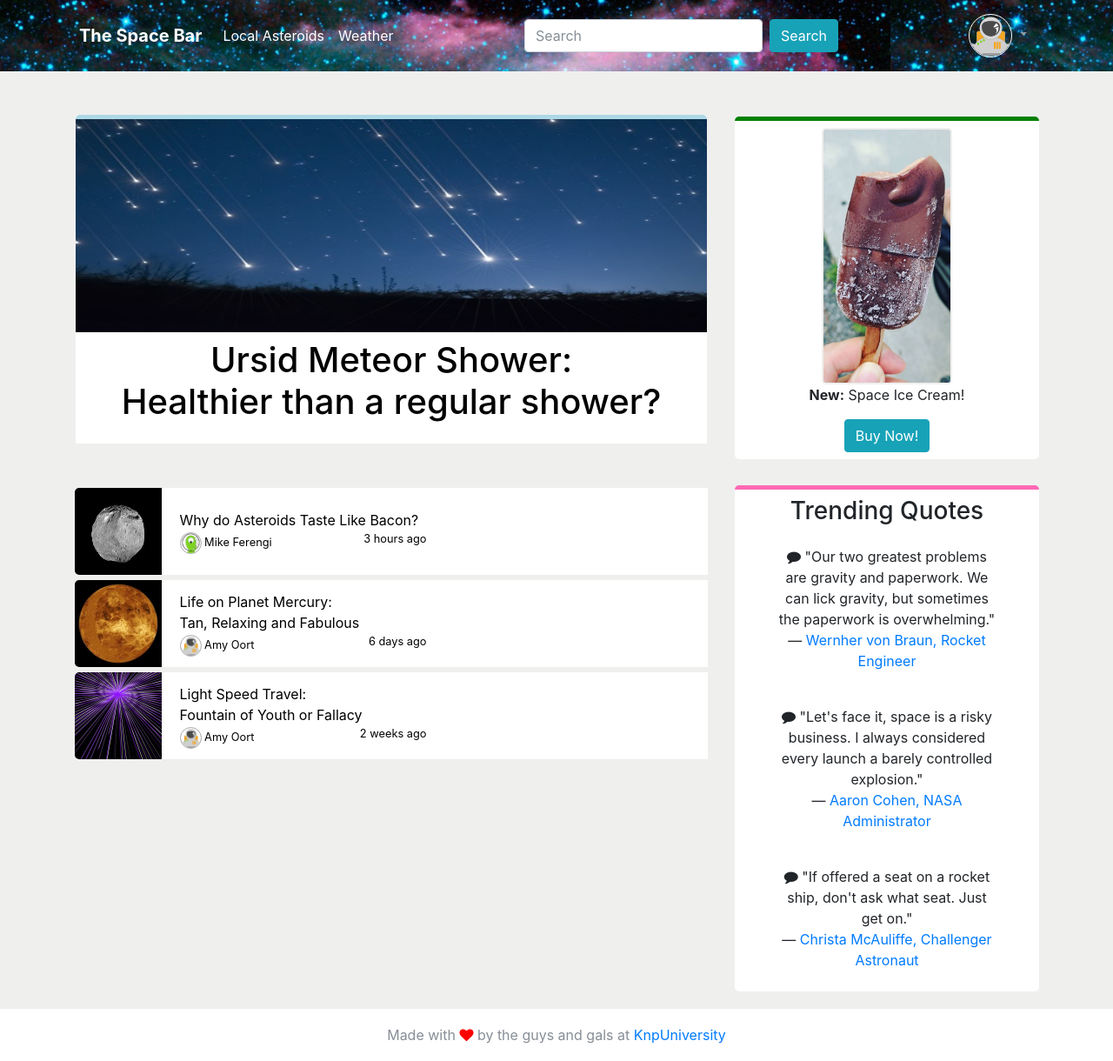
After one commit to Ahmed-Ayman/symfony-playground, a Symfony app: template symfony-casts/the_spacebar/templates/article/homepage.html.twig in a window 1280 px wide. The commit adds this page. Shown: the whole page at 87% size. Run offline with Twig, Linux system fonts and the light colour scheme; the template is opened without the code that fills it, so the values that code supplies are empty; some libraries are stand-ins or nearby versions.

Commit message:
create a home page.

```diff
--- a/symfony-casts/the_spacebar/src/Controller/ArticleController.php
+++ b/symfony-casts/the_spacebar/src/Controller/ArticleController.php
@@ -11,16 +11,16 @@ use Symfony\Component\Routing\Annotation\Route;
 class ArticleController extends AbstractController
 {
     /**
-     * @Route("/")
+     * @Route("/", name="homepage")
      * @return Response
      */
     public function homepage()
     {
-        return new Response("OMG! hello");
+        return $this->render('article/homepage.html.twig');
     }
 
     /**
-     * @Route("/news/{slug}")
+     * @Route("/news/{slug}", name="article_show")
      */
     public function show($slug)
     {
--- /dev/null
+++ b/symfony-casts/the_spacebar/templates/article/homepage.html.twig
@@ -0,0 +1,80 @@
+{% extends 'base.html.twig' %}
+
+{% block body %}
+    <div class="container">
+        <div class="row">
+
+            <!-- Article List -->
+
+            <div class="col-sm-12 col-md-8">
+
+                <!-- H1 Article -->
+                <a class="main-article-link" href="#">
+                    <div class="main-article mb-5 pb-3">
+                        <img src="{{ asset('images/meteor-shower.jpg') }}" alt="meteor shower">
+                        <h1 class="text-center mt-2">Ursid Meteor Shower: <br>Healthier than a regular shower?</h1>
+                    </div>
+                </a>
+
+                <!-- Supporting Articles -->
+
+                <div class="article-container my-1">
+                    <a href="{{ path('article_show', {"slug": "Why-do-Asteroids-Taste-Like-Bacon?" }) }}">
+                        <img class="article-img" src="{{ asset('images/asteroid.jpeg') }}">
+                        <div class="article-title d-inline-block pl-3 align-middle">
+                            <span>Why do Asteroids Taste Like Bacon?</span>
+                            <br>
+                            <span class="align-left article-details"><img class="article-author-img rounded-circle" src="{{ asset('images/alien-profile.png') }}"> Mike Ferengi </span>
+                            <span class="pl-5 article-details float-right"> 3 hours ago</span>
+                        </div>
+                    </a>
+                </div>
+
+                <div class="article-container my-1">
+                    <a href="#">
+                        <img class="article-img"  src="{{ asset('images/mercury.jpeg') }}">
+                        <div class="article-title d-inline-block pl-3 align-middle">
+                            <span>Life on Planet Mercury: <br> Tan, Relaxing and Fabulous</span>
+                            <br>
+                            <span class="align-left article-details"><img class="article-author-img rounded-circle" src="{{ asset('images/astronaut-profile.png') }}"> Amy Oort </span>
+                            <span class="pl-5 article-details float-right"> 6 days ago</span>
+                        </div>
+                    </a>
+                </div>
+
+                <div class="article-container my-1">
+                    <a href="#">
+                        <img class="article-img" src="{{ asset('images/lightspeed.png') }}">
+                        <div class="article-title d-inline-block pl-3 align-middle">
+                            <span>Light Speed Travel: <br> Fountain of Youth or Fallacy</span>
+                            <br>
+                            <span class="align-left article-details"><img class="article-author-img rounded-circle" src="{{ asset('images/astronaut-profile.png') }}"> Amy Oort </span>
+                            <span class="pl-5 article-details float-right"> 2 weeks ago</span>
+                        </div>
+                    </a>
+                </div>
+
+            </div>
+
+            <!-- Right bar ad space -->
+
+
+            <div class="col-sm-12 col-md-4 text-center">
+                <div class="ad-space mx-auto mt-1 pb-2 pt-2">
+                    <img class="advertisement-img" src="{{ asset('images/space-ice.png') }}">
+                    <p><span class="advertisement-text">New:</span> Space Ice Cream!</p>
+                    <button class="btn btn-info">Buy Now!</button>
+                </div>
+
+                <div class="quote-space pb-2 pt-2 px-5">
+                    <h3 class="text-center pb-3">Trending Quotes</h3>
+                    <p><i class="fa fa-comment"></i> "Our two greatest problems are gravity and paperwork. We can lick gravity, but sometimes the paperwork is overwhelming." <br>— <a href="https://en.wikipedia.org/wiki/Wernher_von_Braun">Wernher von Braun, Rocket Engineer</a></p>
+
+                    <p class="pt-4"><i class="fa fa-comment"></i> "Let's face it, space is a risky business. I always considered every launch a barely controlled explosion." <br>— <a href="https://en.wikipedia.org/wiki/Aaron_Cohen_(Deputy_NASA_administrator)">Aaron Cohen, NASA Administrator</a></p>
+
+                    <p class="pt-4"><i class="fa fa-comment"></i> "If offered a seat on a rocket ship, don't ask what seat. Just get on."<br>— <a href="https://en.wikipedia.org/wiki/Christa_McAuliffe">Christa McAuliffe, Challenger Astronaut</a>
+                </div>
+            </div>
+        </div>
+    </div>
+{% endblock %}
--- a/symfony-casts/the_spacebar/templates/article/show.html.twig
+++ b/symfony-casts/the_spacebar/templates/article/show.html.twig
@@ -69,7 +69,7 @@
                                         <div class="comment-container d-inline-block pl-3 align-top">
                                             <span class="commenter-name">Mike Ferengi</span>
                                             <br>
-                                            <span class="comment">{{ comment }}</span>
+                                            <span  class="comment">{{ comment }}</span>
                                             <p><a href="#">Reply</a></p>
                                         </div>
                                     </div>
--- a/symfony-casts/the_spacebar/templates/base.html.twig
+++ b/symfony-casts/the_spacebar/templates/base.html.twig
@@ -15,7 +15,7 @@
 
 <body>
 <nav class="navbar navbar-expand-lg navbar-dark navbar-bg mb-5">
-    <a style="margin-left: 75px;" class="navbar-brand space-brand" href="#">The Space Bar</a>
+    <a style="margin-left: 75px;" class="navbar-brand space-brand" href="{{ path('homepage') }}">The Space Bar</a>
     <button class="navbar-toggler" type="button" data-toggle="collapse" data-target="#navbarNavDropdown" aria-controls="navbarNavDropdown" aria-expanded="false" aria-label="Toggle navigation">
         <span class="navbar-toggler-icon"></span>
     </button>
```
